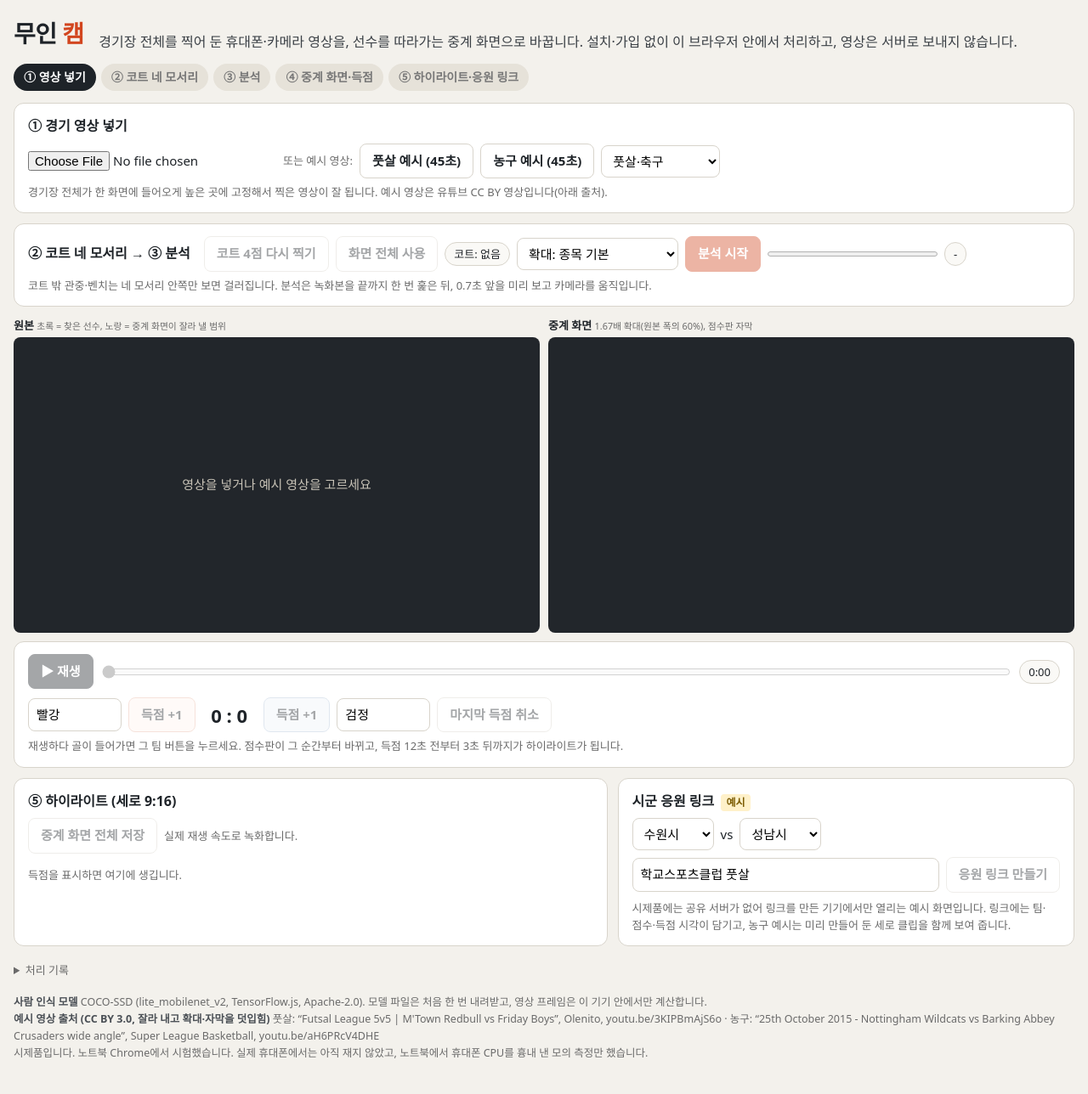
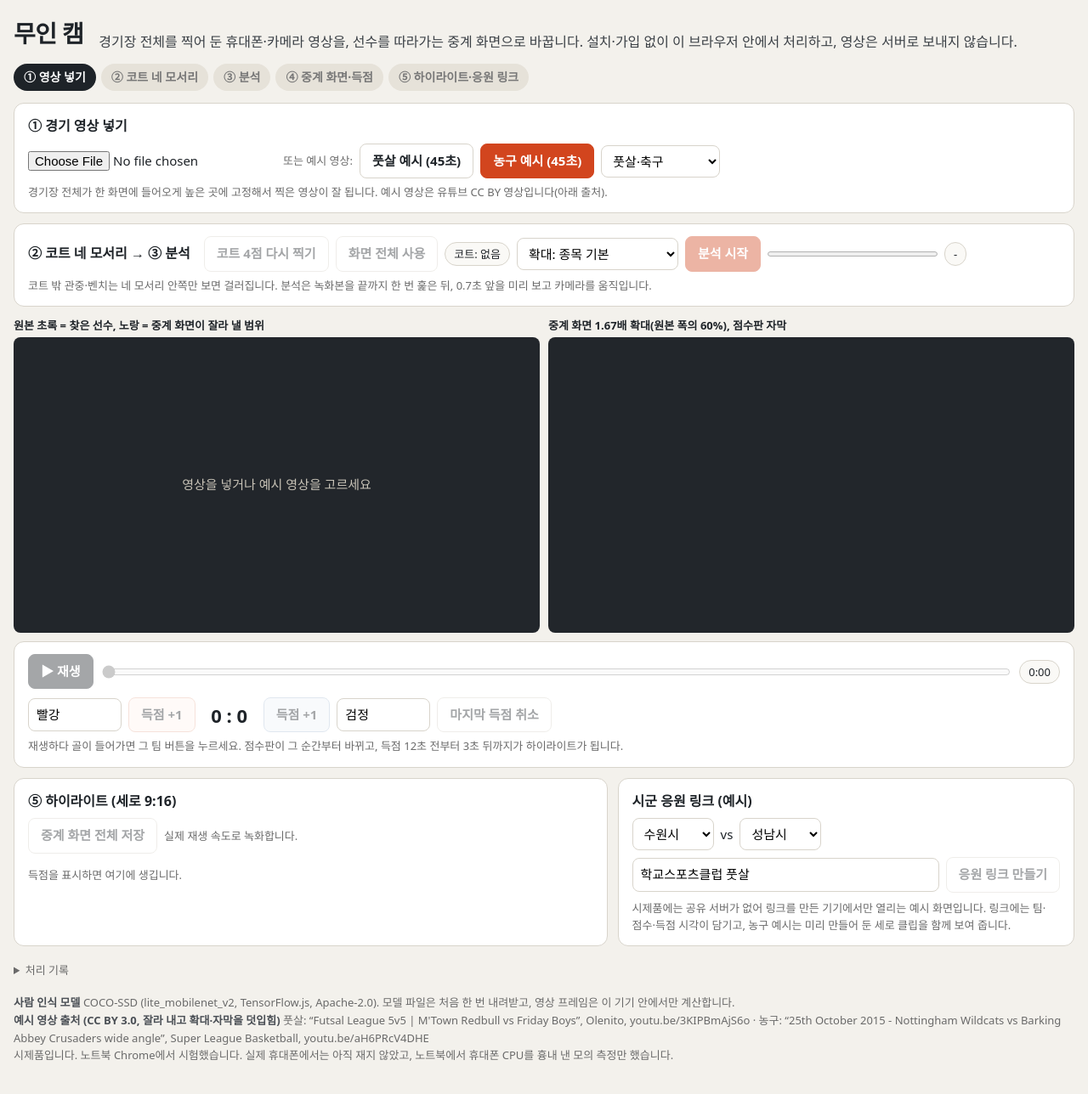
Before and after one commit to kangraemin/autocam, a plain HTML site: page index.html in a window 1280 px wide. Shown: the whole page at 85% size. Drawn offline with Linux system fonts and the light colour scheme.

Commit message:
첫 화면 정리: 강조색 줄이고 농구 예시를 주 버튼으로

```diff
--- a/index.html
+++ b/index.html
@@ -11,8 +11,7 @@
   main { max-width:1280px; margin:0 auto; padding:18px 16px 40px; }
   header { display:flex; flex-wrap:wrap; align-items:flex-end; gap:6px 18px; margin-bottom:14px; }
   header h1 { font-size:28px; margin:0; letter-spacing:-.02em; }
-  header h1 span { color:var(--acc); }
-  header p { margin:0; color:#3b4046; font-size:16px; }
+    header p { margin:0; color:#3b4046; font-size:16px; }
   .steps { display:flex; gap:6px; flex-wrap:wrap; margin:6px 0 14px; padding:0; list-style:none; }
   .steps li { padding:5px 12px; border-radius:99px; background:#e6e2d9; color:#777; font-size:14px; font-weight:600; }
   .steps li.on { background:var(--fg); color:#fff; }
@@ -32,15 +31,15 @@
   #stage { display:grid; grid-template-columns:1fr 1fr; gap:10px; }
   @media (max-width:820px) { #stage { grid-template-columns:1fr; } }
   .view { position:relative; }
-  .view .lab { font-size:13px; font-weight:700; margin:0 0 4px; }
-  .view .lab small { font-weight:400; color:var(--mut); }
+  .view .lab { font-size:13px; font-weight:600; margin:0 0 4px; }
+  .view .lab small { font:inherit; color:inherit; }
   canvas { width:100%; background:#22262b; border-radius:8px; display:block; }
   #pickMsg { position:absolute; left:8px; right:8px; top:30px; background:rgba(210,69,30,.92); color:#fff; padding:6px 10px; border-radius:6px; font-size:14px; font-weight:700; display:none; }
   #empty { position:absolute; inset:24px 0 0 0; display:flex; align-items:center; justify-content:center; color:#c9c4b8; font-size:15px; pointer-events:none; text-align:center; padding:20px; }
   progress { width:200px; height:12px; }
   #scrub { flex:1; min-width:160px; }
   .score { display:flex; align-items:center; gap:8px; flex-wrap:wrap; }
-  .score .num { font-size:22px; font-weight:800; min-width:64px; text-align:center; }
+  .score .num { font-size:22px; font-weight:700; min-width:64px; text-align:center; }
   .goalA { background:#fff3ee; border-color:#e9b9a6; }
   .goalB { background:#eef3f9; border-color:#b3c5d9; }
   #hl { list-style:none; margin:8px 0 0; padding:0; }
@@ -55,15 +54,15 @@
   .ex { display:inline-block; background:#fff1c9; color:#7a5a00; border-radius:4px; padding:1px 6px; font-size:12px; font-weight:700; margin-left:4px; }
   details { margin-top:6px; }
   summary { cursor:pointer; color:var(--mut); font-size:13px; }
-  footer { margin-top:18px; font-size:12.5px; color:var(--mut); line-height:1.6; }
-  footer b { color:#4a4f55; }
+  footer { margin-top:18px; font-size:13px; color:var(--mut); line-height:1.6; }
+  footer b { color:#4a4f55; font-weight:600; }
   #log { font:12px/1.4 ui-monospace, monospace; color:var(--mut); white-space:pre-wrap; max-height:80px; overflow:auto; }
 </style>
 </head>
 <body>
 <main>
   <header>
-    <h1>무인 <span>캠</span></h1>
+    <h1>무인 캠</h1>
     <p>경기장 전체를 찍어 둔 휴대폰·카메라 영상을, 선수를 따라가는 중계 화면으로 바꿉니다. 설치·가입 없이 이 브라우저 안에서 처리하고, 영상은 서버로 보내지 않습니다.</p>
   </header>
   <ol class="steps" id="steps">
@@ -76,7 +75,7 @@
       <input type="file" id="file" accept="video/*">
       <span class="hint">또는 예시 영상:</span>
       <button id="exFutsal">풋살 예시 (45초)</button>
-      <button id="exBasket">농구 예시 (45초)</button>
+      <button id="exBasket" class="primary">농구 예시 (45초)</button>
       <select id="sport" title="종목">
         <option value="futsal">풋살·축구</option>
         <option value="basketball">농구·핸드볼</option>
@@ -144,7 +143,7 @@
       <div id="shortBox"><div class="hint">녹화 중인 세로 클립</div><canvas id="shortCv" width="540" height="960"></canvas></div>
     </section>
     <section class="panel">
-      <h2>시군 응원 링크 <span class="ex">예시</span></h2>
+      <h2>시군 응원 링크 (예시)</h2>
       <div class="row">
         <select id="cityA"></select><span>vs</span><select id="cityB"></select>
       </div>
```
